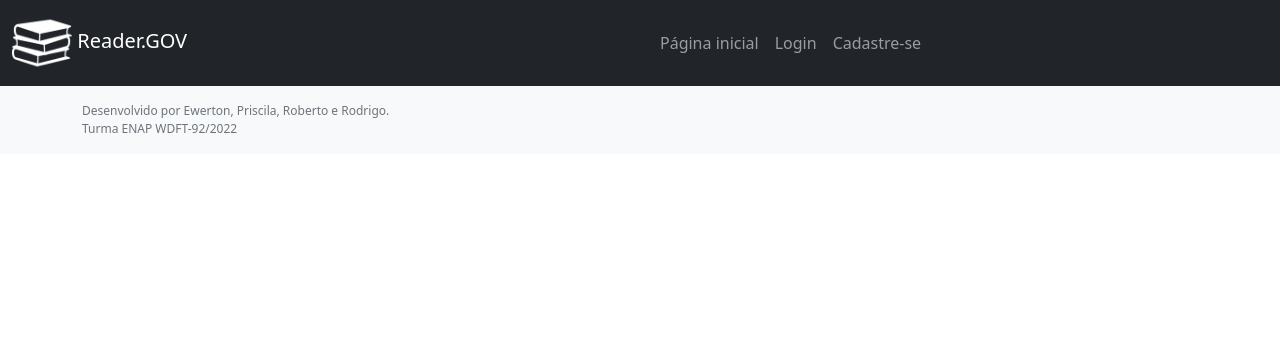
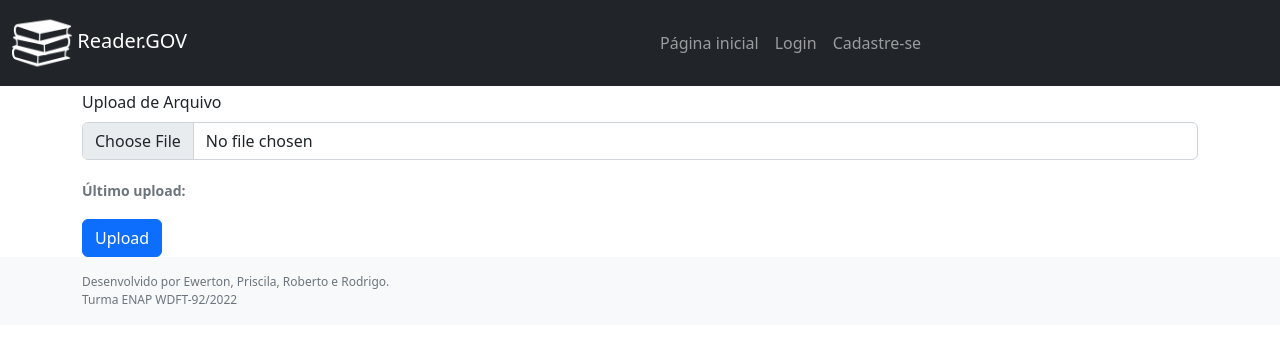
Before and after one commit to ewertonvaz/reader-gov-front, a React (Create React App) app: page /upload in a window 1280 px wide. Shown: the top 342 px of the page. Built offline with nearby package versions, Linux system fonts and the light colour scheme.

Commit message:
atualizada para a API deplyada no Cyclic

```diff
--- a/src/App.css
+++ b/src/App.css
@@ -9,6 +9,10 @@ body {
     sans-serif;
 
   height: 100%!important;
+}
+
+#root {
+  margin-top: 90px;
 }
 
 .footer {
--- a/src/App.js
+++ b/src/App.js
@@ -13,7 +13,7 @@ import UploadPage from './pages/UploadPage';
 import ErrorPage from "./pages/ErrorPage";
 import ProtectRoute from "./components/ProtectRoute";
 import Footer from './components/Footer';
-
+import ServerEnvPage from './pages/ServerEnvPage';
 
 function App() {
   return (
@@ -26,6 +26,7 @@ function App() {
           <Route path="/login" element={<LoginPage />}></Route>
           <Route path="/sign-up" element={<SignUpPage />}></Route>
           <Route path="/profile" element={<ProtectRoute Component={ProfilePage} />}/>
+          <Route path="/server-env" element={<ServerEnvPage Component={ProfilePage} />}/>
           <Route path="/upload" element={<UploadPage />}></Route>
           <Route path="*" element={<ErrorPage />}></Route>
         </Routes>
--- a/src/api/api.js
+++ b/src/api/api.js
@@ -1,8 +1,8 @@
 import axios from "axios";
 
 const apiURLs = {
-    development: "http://localhost:8080",
-    production: "https://ecv-upload-server.cyclic.app"
+    development: "https://reader-gov-back.cyclic.app",
+    production: "https://reader-gov-back.cyclic.app"
 };
 
 const api = axios.create({
--- /dev/null
+++ b/src/pages/ServerEnvPage.jsx
@@ -0,0 +1,29 @@
+import api from "../api/api"
+import { useState, useEffect } from "react";
+
+function ServerEnvPage() {
+    const [serverEnv, setServerEnv ] = useState(null);
+
+    useEffect(()=> {
+        async function fetchServerEnv() {
+            try {
+                const response = await api.get("/env");
+                setServerEnv(response.data);
+                //console.log(Object.keys(response.data));
+            } catch (error) {
+                console.log(error);
+            }
+        }
+        fetchServerEnv();
+    },[]);
+
+    return ( <div>
+        { serverEnv && Object.keys(serverEnv).map( envvar => {
+            return (
+                <p key={envvar}><strong>{envvar} : </strong>{serverEnv[envvar]}</p>
+            )
+        }) }
+    </div> );
+}
+
+export default ServerEnvPage;
--- a/src/pages/SignUpPage.jsx
+++ b/src/pages/SignUpPage.jsx
@@ -29,13 +29,13 @@ function SignUpPage() {
   async function handleUpload(e) {
     try {
       const uploadData = new FormData();
-      uploadData.append("picture", img)
+      uploadData.append("file", img)
 
-      const response = await api.post("/uploadImage/upload", uploadData )
+      const response = await api.put("/cn/upload", uploadData )
 
       console.log(uploadData);
 
-      return response.data.url
+      return response.data.filename
     } catch (error) {
       console.log(error);
     }
--- a/src/pages/UploadPage.jsx
+++ b/src/pages/UploadPage.jsx
@@ -1,7 +1,10 @@
-import { Form, Button } from "react-bootstrap";
+import { Container, Form, Button } from "react-bootstrap";
 import api from "../api/api.js";
+import { useState } from "react";
+import { toast } from "react-hot-toast";
 
 function UploadPage() {
+    const [ lastUpload, setLastUpload ] = useState(null);
 
     async function handleSubmit(e) {
         e.preventDefault();
@@ -11,15 +14,14 @@ function UploadPage() {
             const formData = new FormData();
             formData.append('file', upload_file);
             try {
-                const request = await api.put(
-                    //"/file/upload",
-                    "/cn/upload",
-                    //"/s3/upload"",
-                    formData
-                );
-                console.log(request);
+                const request = await api.put("/cn/upload",formData);
+                //Obtem o nome do arquivo / URL
+                setLastUpload( request.data.filename );
+                fileInput.value = null;
+                toast.success("O upload do arquivo foi bem sucedido!")
             } catch(e) {
                 console.log(e);
+                toast.error("Não foi possível fazer o upload deste arquivo!")
             }
         } else {
             console.log('You need to select a file');
@@ -27,16 +29,18 @@ function UploadPage() {
     }
 
     return (
-        <div>
-            <Form onSubmit={handleSubmit} style={{"display":"flex"}}>
+        <Container>
+            <Form onSubmit={handleSubmit} style={{display:"flex", flexDirection: "column", marginBottom: "18px"}}>
                 <Form.Group className="mb-3" controlId="fileToUpload">
                     <Form.Label>Upload de Arquivo</Form.Label>
                     {/* <input type="file" id="fileToUpload" /> */}
                     <Form.Control type="file"/>
                 </Form.Group>
-                <Button type='submit'>Upload</Button>
+                {/* <Form.Button type='submit'>Upload</Form.Button> */}
+                <Form.Text><strong>Último upload:</strong> {lastUpload}</Form.Text>
             </Form>
-        </div>
+            <Button onClick={handleSubmit}>Upload</Button>
+        </Container>
     );
 }
 
```
